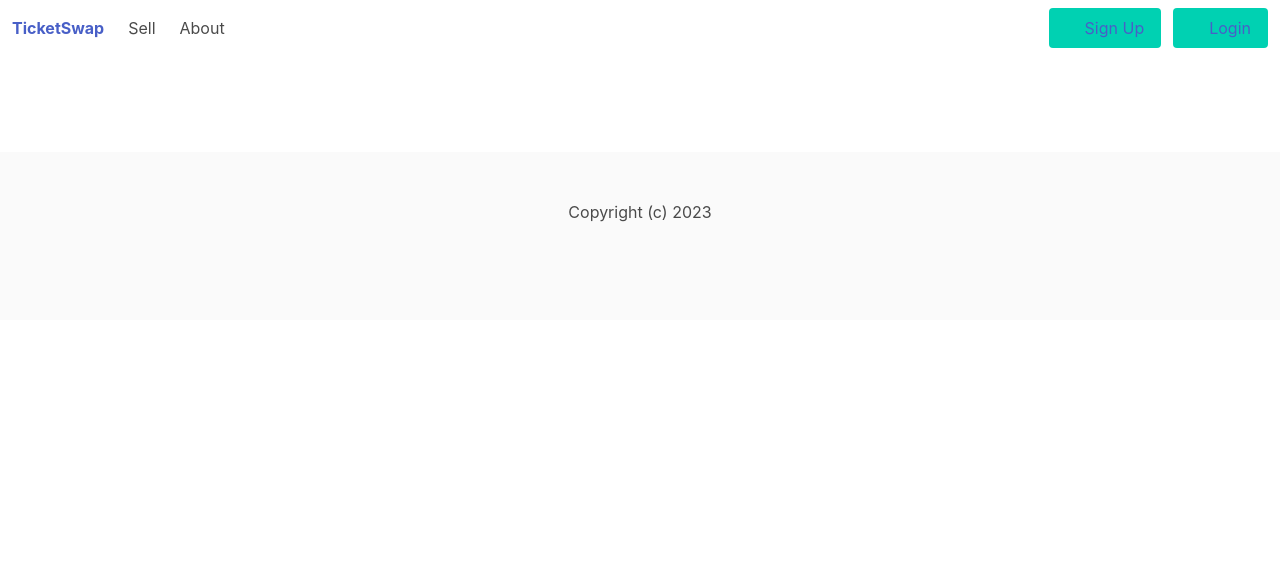
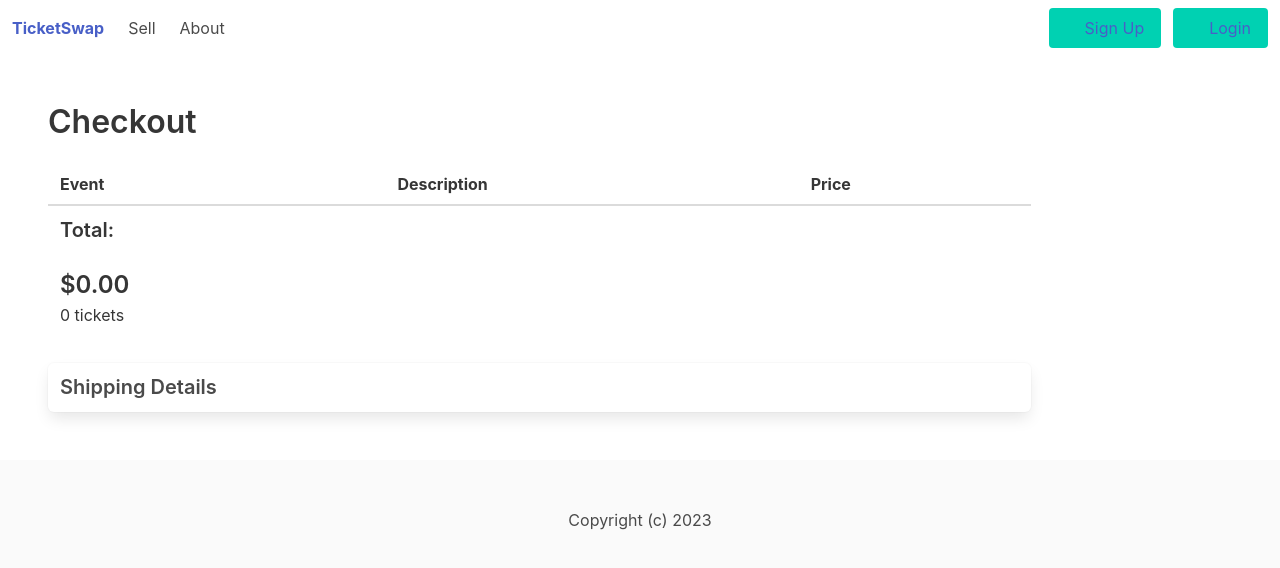
Before and after one commit to calebliu11/ticketmaster-clone, a Nuxt app in the folder nuxt-ticketswap/: page /checkout in a window 1280 px wide. Shown: the top 568 px of the page. Built offline with nearby package versions, Linux system fonts and the light colour scheme.

Commit message:
checkout early functionality

```diff
--- a/nuxt-ticketswap/pages/cart.vue
+++ b/nuxt-ticketswap/pages/cart.vue
@@ -25,7 +25,7 @@
         <h2 v-else>Your cart is empty.</h2>
     </div>
 
-    <div class="column is-10 box">
+    <div v-if="this.cart.items.length > 0" class="column is-10 box">
         <h2 class="subtitle">Order Summary</h2>
 
         <h3 class="is-size-4 has-text-weight-semibold">${{ cartPrice }}</h3>
@@ -33,7 +33,8 @@
         <p v-if="this.cart.items.length === 1">{{ this.cart.items.length }} ticket</p>
         <p v-else>{{ this.cart.items.length }} tickets</p>
 
-        <router-link to="/cart/checkout" class="button is-dark">Checkout</router-link>
+
+        <router-link to="/checkout" class="button is-dark">Checkout</router-link>
     </div>
 </template>
 
--- /dev/null
+++ b/nuxt-ticketswap/pages/checkout.vue
@@ -0,0 +1,71 @@
+<template>
+    <div class="columns is-multiline">
+        <div class="column is-10">
+            <h2 class="title">Checkout</h2>
+        </div>
+
+        <div class="column is-10">
+
+            <table class="table is-fullwidth">
+                <thead>
+                    <tr>
+                        <th>Event</th>
+                        <th>Description</th>
+                        <th>Price</th>
+                    </tr>
+                </thead>
+
+                <tbody>
+                    <tr
+                        v-for="item in cart.items"
+                        v-bind:key="item.listing.id"
+                    >
+                        <td>{{ item.listing.event }}</td>
+                        <td>{{ item.listing.description }}</td>
+                        <td>${{ item.listing.price }}</td>
+                    </tr>
+                </tbody>
+
+                <tfoot>
+                    <tr class="column is-10 box-fullwidth">
+                        <h2 class="subtitle"><strong>Total:</strong></h2>
+                        <h3 class="is-size-4 has-text-weight-semibold">${{ cartPrice.toFixed(2) }}</h3>
+
+                        <p v-if="this.cart.items.length === 1">{{ this.cart.items.length }} ticket</p>
+                        <p v-else>{{ this.cart.items.length }} tickets</p>
+                    </tr>
+                </tfoot>
+            </table>
+
+            <div class="column is-12 box">
+                <h2 class="subtitle has-text-weight-semibold">Shipping Details</h2>
+            </div>
+
+
+
+        </div>
+    </div>
+</template>
+
+<script>
+export default {
+    name: 'Checkout',
+    data() {
+        return {
+            cart: {
+                items: []
+            }
+        }
+    },
+    mounted() {
+        this.cart = this.$store.state.cart
+    },
+    computed: {
+        cartPrice() {
+            return this.cart.items.reduce((sum, ticketPrice) => {
+                return sum += ticketPrice.listing.price
+            }, 0)
+        },
+    }
+}
+</script>
```
